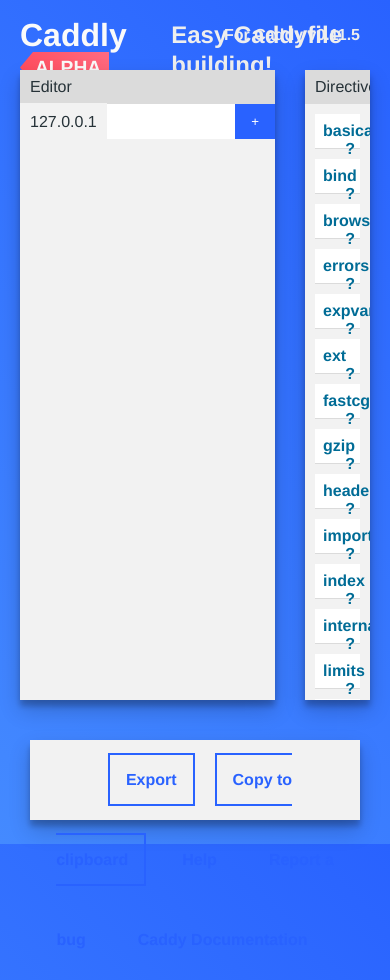
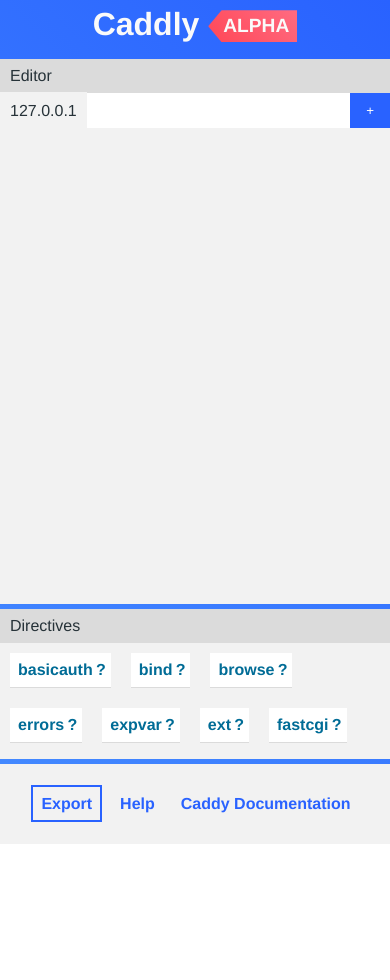
Before and after one commit to roulzhq/Caddly, a Vue app: page / in a window 390 px wide. After the commit the page ends 844 px from the top, so only its background shows below. Built offline with nearby package versions, Linux system fonts and the light colour scheme.

Commit message:
optimized view for Mobile devices

```diff
--- a/src/App.vue
+++ b/src/App.vue
@@ -21,7 +21,7 @@
 import Editor from "./components/Editor.vue";
 import Sidebar from "./components/Sidebar.vue";
 import Nav from "./components/Nav.vue";
-import store from './store';
+import store from "./store";
 
 @Component({
   components: {
@@ -47,6 +47,12 @@
   background: -webkit-linear-gradient(45deg, #448aff 0%, #2962ff 100%);
   background: linear-gradient(45deg, #448aff 0%, #2962ff 100%);
   overflow: hidden;
+}
+
+@media only screen and (max-width: 750px) {
+  body {
+    padding: 0;
+  }
 }
 
 *::-moz-selection {
@@ -106,6 +112,22 @@
     }
   }
 
+  @media only screen and (max-width: 750px) {
+    .App-heading {
+      align-items: center;
+      justify-content: center;
+      display: flex;
+
+      h2 {
+        display: none;
+      }
+
+      .App-heading-caddyVersion {
+        display: none;
+      }
+    }
+  }
+
   .App-container {
     display: grid;
     grid-template-columns: repeat(4, 1fr);
@@ -130,6 +152,27 @@
     .Sidebar {
       grid-area: sidebar;
     }
+  }
+
+  @media only screen and (max-width: 750px) {
+    .App-container {
+      grid-template-areas:
+        "editor editor editor editor"
+        "editor editor editor editor"
+        "sidebar sidebar sidebar sidebar"
+        "nav nav nav nav";
+      grid-template-rows: auto auto 150px 80px;
+      grid-gap: 5px;
+      bottom: 0;
+      position: absolute;
+      height: 93vh;
+    }
+  }
+}
+
+@media only screen and (max-width: 750px) {
+  #App {
+    width: 100vw;
   }
 }
 
@@ -219,6 +262,12 @@
   }
 }
 
+@media only screen and (max-width: 750px) {
+  .directive {
+    display: inline-block;
+  }
+}
+
 input {
   padding: 5px 10px;
   border: none;
--- a/src/components/Editor.vue
+++ b/src/components/Editor.vue
@@ -127,4 +127,10 @@
     }
   }
 }
+
+@media only screen and (max-width: 750px) {
+  .Editor {
+    box-shadow: none;
+  }
+}
 </style>
--- a/src/components/Nav.vue
+++ b/src/components/Nav.vue
@@ -1,9 +1,8 @@
 <template>
   <div class="Nav">
     <a class="Nav-link Nav-link_primary" @click="onExportButtonClick()">Export</a>
-    <a class="Nav-link Nav-link_primary">Copy to clipboard</a>
+    <a class="Nav-link Nav-link_primary no-mobile">Copy to clipboard</a>
     <a class="Nav-link">Help</a>
-    <a class="Nav-link">Report a bug</a>
     <a class="Nav-link" href="https://caddyserver.com/docs" target="_blank">Caddy Documentation</a>
   </div>
 </template>
@@ -25,7 +24,6 @@
   line-height: 80px;
   text-align: center;
   margin: 10px;
-}
 
   .Nav-link {
     padding: 16px;
@@ -48,4 +46,21 @@
     background: linear-gradient(45deg, #448aff 0%, #2962ff 100%);
     text-decoration: none;
   }
+}
+
+@media only screen and (max-width: 750px) {
+  .Nav {
+    box-shadow: none;
+    margin: 0;
+
+    .Nav-link {
+      padding: 8px;
+      margin: 5px;
+    }
+
+    .no-mobile {
+      display: none;
+    }
+  }
+}
 </style>
--- a/src/components/Sidebar.vue
+++ b/src/components/Sidebar.vue
@@ -48,4 +48,10 @@
     position: absolute;
   }
 }
+
+@media only screen and (max-width: 750px) {
+  .Sidebar {
+    box-shadow: none;
+  }
+}
 </style>
```
Lines whose indentation alone changed are shown as unchanged.
